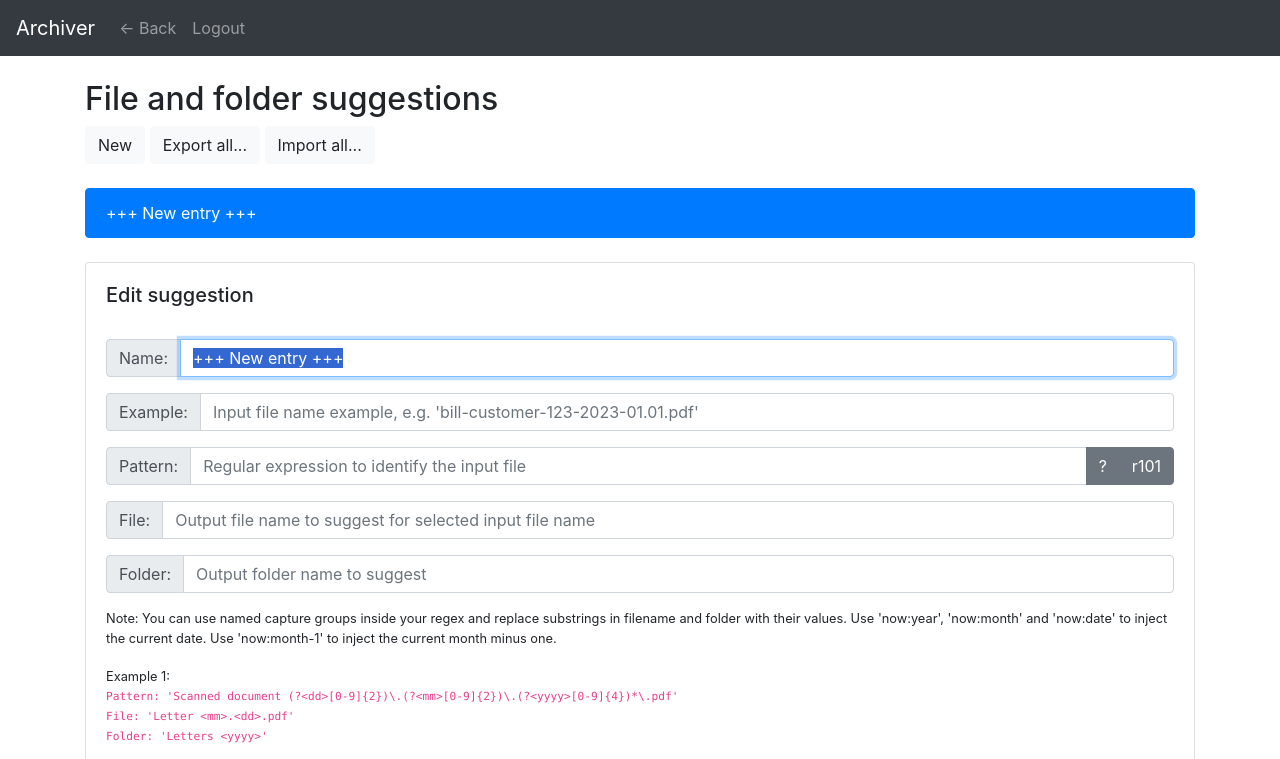
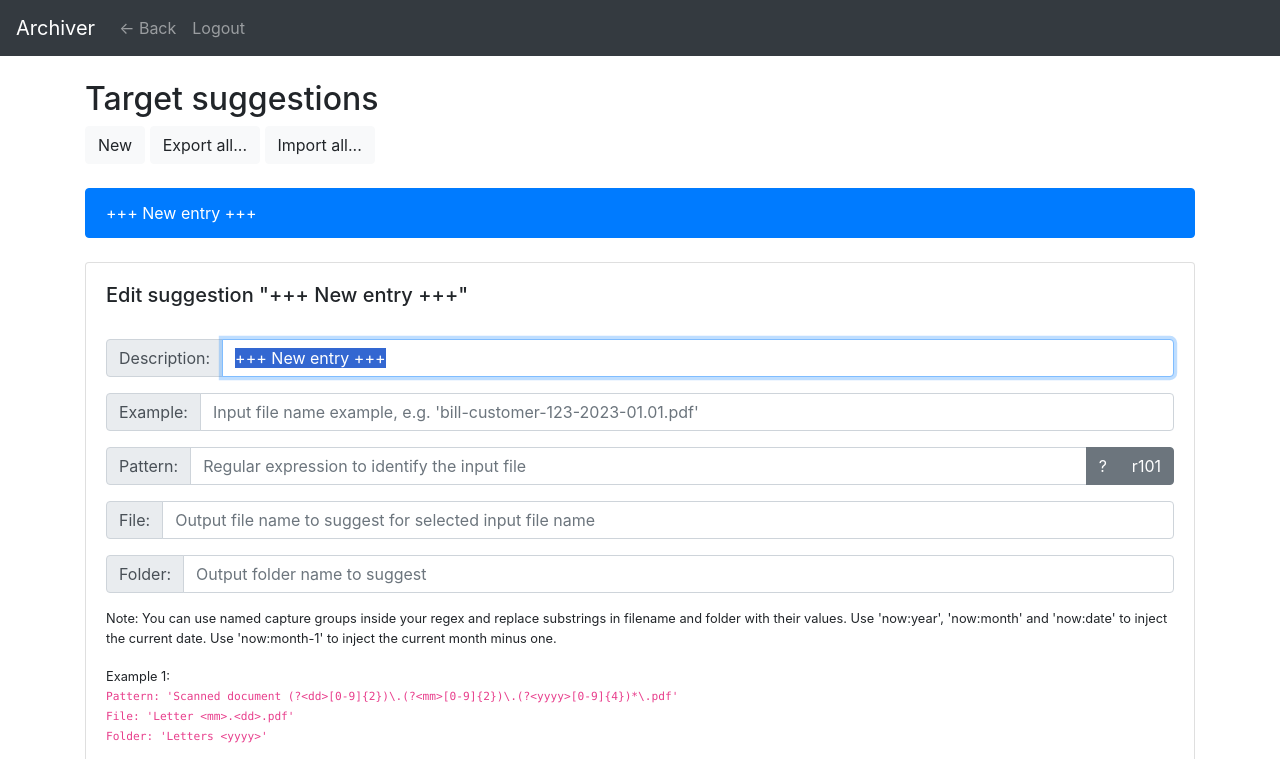
Before and after one commit to msix81/archiver, a website: page public/settings.html in a window 1280 px wide. Both pictures are taken after a click on the button "New". Shown: the top 759 px of the page. Drawn offline with Linux system fonts and the light colour scheme; no server answers.

Commit message:
some ui fixes

```diff
--- a/public/settings.html
+++ b/public/settings.html
@@ -208,6 +208,7 @@
 						.append(suggestion.name);
 
 					elm.click(function() {
+						$('#suggestionTitle').text(suggestion.name);
 						suggestionsListElm.children().removeClass('active');
 						elm.addClass('active');
 
@@ -277,7 +278,7 @@
 		</div>
 
 		<h2>
-			File and folder suggestions
+			Target suggestions
 		</h2>
 
 		<a class="btn btn-light" href="#" role="button" id="addSuggestion" title="Add record">New</a>
@@ -295,12 +296,12 @@
 			<div class="ml-1">&nbsp;</div>
 
 			<div id="suggestionEditFields" style="display: none" class="card card-body">
-				<h5>Edit suggestion</h5><br />
+				<h5>Edit suggestion "<span id="suggestionTitle"></span>"</h5><br />
 				<input type="hidden" id="suggestionId" />
 				<input type="hidden" id="suggestionOrder" />
 				<div class="input-group mb-3">
 					<div class="input-group-prepend">
-						<span class="input-group-text">Name:</span>
+						<span class="input-group-text">Description:</span>
 					</div>
 					<input type="text" class="form-control glowable" id="suggestionName" placeholder="E.g. 'Insurance bill'" />
 				</div>
```
Also changed, not shown: public/archive.html (+1 -0 lines).
